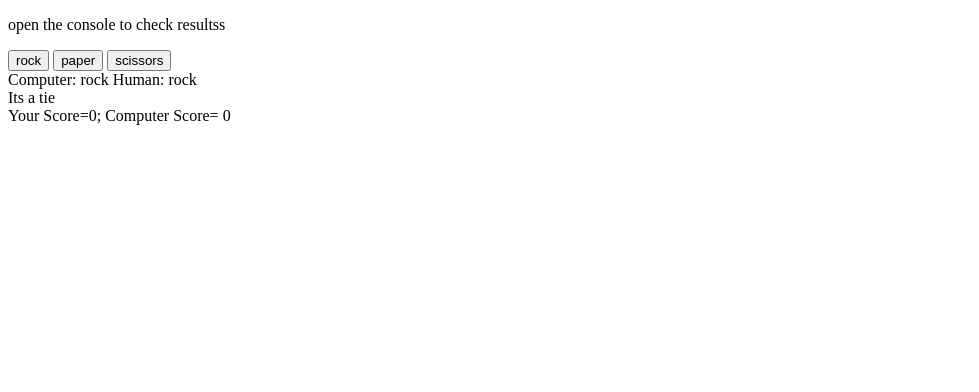
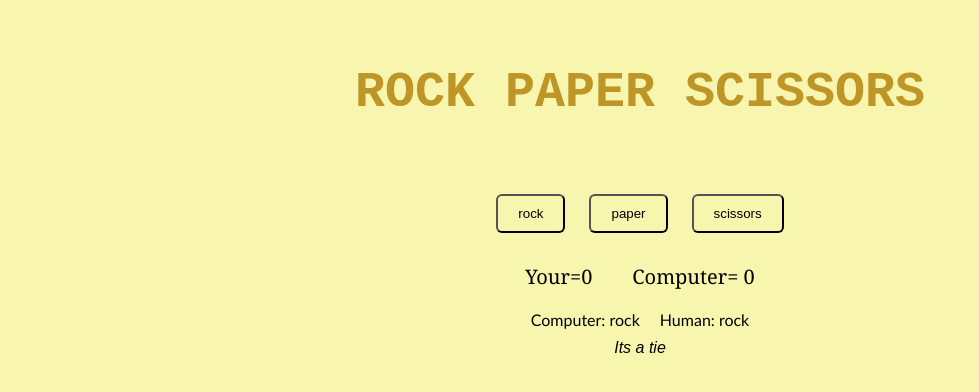
Before and after one commit to AK25-code/rock-paper-scissors, a plain HTML site: page index.html in a window 1280 px wide. Both pictures are taken after a click on the button "rock". Shown: the whole page, without its empty margins (0-979 px from the left). Drawn offline with Linux system fonts and the light colour scheme.

Commit message:
basic css added

```diff
--- a/index.html
+++ b/index.html
@@ -4,17 +4,26 @@
     <meta charset="UTF-8">
     <meta name="viewport" content="width=device-width, initial-scale=1.0">
     <title>Rock Paper Scissors</title>
+    <link rel="stylesheet" href="styles.css">
 </head>
 <body>
-    <p>open the console to check resultss</p>
+    <h1>ROCK PAPER SCISSORS</h1>
+    <div id="container">
     <button id="rock">rock</button>
     <button id="paper">paper</button>
     <button id="scissor">scissors</button>
+    </div>
+     <div id="score">
+        <div id="yourscore"></div>
+        <div id="computerscore"></div>
+    </div>
     <div id="round">
-        <div id="choice"></div>
+        <div id="choice">
+            <div id="computerchoice"></div>
+            <div id="yourchoice"></div>
+        </div>
         <div id="results"></div>
     </div>
-    <div id="score"></div>
     <div id="winner"></div>
     <button id="replay" style="display:none"></button>
     <script src="javascript.js"></script>
--- a/javascript.js
+++ b/javascript.js
@@ -7,34 +7,38 @@ let cSelection;
 let hscore=0;
 let cscore=0;
 let round=document.querySelector('#round');
-let choice=document.querySelector('#choice');
+let yourchoice=document.querySelector('#yourchoice');
+let computerchoice=document.querySelector('#computerchoice');
 let results=document.querySelector('#results');
-let score=document.querySelector('#score');
+let yourscore=document.querySelector('#yourscore');
+let computerscore=document.querySelector('#computerscore');
 let winner=document.querySelector('#winner');
 let gameOver = false;
 let replaybtn=document.querySelector('#replay');
- score.textContent=`Your Score=${hscore}; Computer Score= ${cscore}`;
+ yourscore.textContent=`Your=${hscore}`;
+ computerscore.textContent=`Computer= ${cscore}`;
 rockbtn.addEventListener('click',()=>{
     if (gameOver) return;
     hSelection="rock";
     cSelection= getComputerChoice();
-    choice.textContent=`Computer: ${cSelection}\n Human: ${hSelection}`;
+    computerchoice.textContent=`Computer: ${cSelection}`;
+    yourchoice.textContent=`Human: ${hSelection}`
     playRound(cSelection, hSelection);
 });
 paperbtn.addEventListener('click',()=>{
     if (gameOver) return;
     hSelection="paper";
     cSelection= getComputerChoice();
-    choice.textContent=`Computer:${cSelection} Human:${hSelection}`;
+   computerchoice.textContent=`Computer: ${cSelection}`;
+    yourchoice.textContent=`Human: ${hSelection}`
     playRound(cSelection, hSelection);
 });
 scissorsbtn.addEventListener('click',()=>{
     if (gameOver) return;
     hSelection="scissors";
     cSelection= getComputerChoice();
-    choice.textContent=`Computer:${cSelection}
-        Human:${hSelection}
-    `;
+    computerchoice.textContent=`Computer: ${cSelection}`;
+    yourchoice.textContent=`Human: ${hSelection}`
     playRound(cSelection, hSelection);
 });
 function getComputerChoice()
@@ -88,7 +92,8 @@ function playRound(cchoice,hchoice){
                     hscore++;
                 }
         }
-        score.textContent=`Your Score=${hscore}; Computer Score= ${cscore}`;
+        yourscore.textContent=`Your=${hscore}`;
+        computerscore.textContent=`Computer= ${cscore}`;
         if (cscore==5)
         {
             winner.textContent="YOU LOST :(";
@@ -107,11 +112,13 @@ function playRound(cchoice,hchoice){
                 gameOver=false;
                 hscore=0;
                 cscore=0;
-                choice.textContent="";
+                yourchoice.textContent="";
+                computerchoice.textContent="";
                 results.textContent="";
-                score.textContent="";
                 winner.textContent="";
                 replaybtn.style.display="none";
+                yourscore.textContent=`Your=${hscore}`;
+                computerscore.textContent=`Computer= ${cscore}`;
             });
         }
     }
--- /dev/null
+++ b/styles.css
@@ -0,0 +1,58 @@
+*{
+    background-color:rgb(247, 245, 174);
+}
+h1{
+    color: rgb(190, 150, 39);
+    text-align: center;
+    padding:30px;
+    font-size: 50px;
+    font-family: 'Courier New', Courier, monospace;
+}
+#container{
+    text-align: center;
+}
+button{
+    padding: 10px 20px;
+    margin: 10px;
+    cursor: pointer;
+    border-radius: 6px;
+}
+#score{
+    font-family: Cambria, Cochin, Georgia, Times, 'Times New Roman', serif;
+    font-size: 20px;
+    display: flex;
+    justify-content: center;
+}
+#computerscore{
+    padding: 20px;
+}
+#yourscore{
+    padding: 20px;
+}
+#choice{
+    font-family:'Trebuchet MS', 'Lucida Sans Unicode', 'Lucida Grande', 'Lucida Sans', Arial, sans-serif;
+    display: flex;
+    justify-content: center;
+}
+#computerchoice{
+    padding-right:10px;
+}
+#yourchoice{
+    padding-left:10px;
+}
+#round{
+    font-family:Arial, Helvetica, sans-serif;
+    text-align: center;
+}
+#winner{
+    font-size: 40px;
+    text-align: center;
+    font-family:'Franklin Gothic Medium', 'Arial Narrow', Arial, sans-serif;
+}
+#results{
+    padding: 10px;
+    font-style: italic;
+}
+#replay{
+    margin: 20px auto;
+}
```
